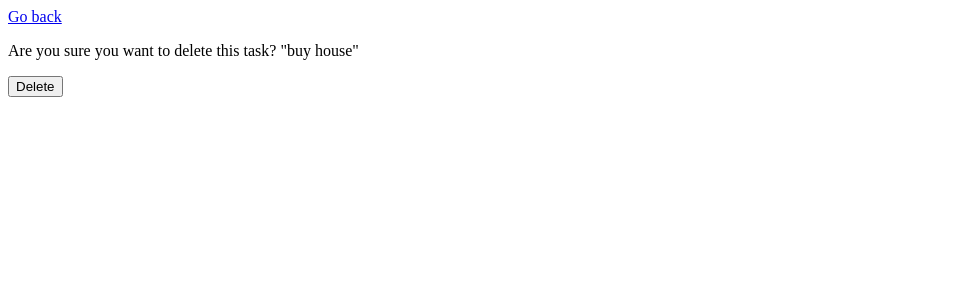
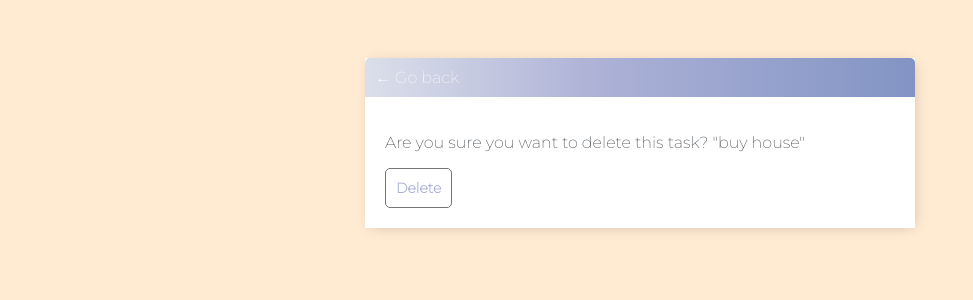
Before and after one commit to kaylasear/CodeFun, a Django app: template todolist_webapp/base/templates/base/task_confirm_delete.html in a window 1280 px wide. Shown: the top 300 px of the page, without its empty margins (0-973 px from the left). Run offline with Django 4.2, Linux system fonts and the light colour scheme; the template is opened without the code that fills it: values that come from a table or form of the project are taken from there, others are empty; data comes from the database, SQL or seed files in the repository; both versions use the stored data as it was after the commit; parts of the project's set-up code (start-up, migrations or seed data) failed here and were passed over.

Commit message:
added styling

```diff
--- /dev/null
+++ b/todolist_webapp/base/templates/base/main.html
@@ -0,0 +1,165 @@
+<!DOCTYPE html>
+<html>
+  <head>
+    <meta charset="utf-8" />
+    <meta http-equiv="X-UA-Compatible" content="IE=edge" />
+    <title>To Do List</title>
+    <meta name="viewport" content="width=device-width, initial-scale=1" />
+
+    <link rel="preconnect" href="https://fonts.googleapis.com" />
+    <link rel="preconnect" href="https://fonts.gstatic.com" crossorigin />
+    <link
+      href="https://fonts.googleapis.com/css2?family=Montserrat:wght@200&family=Nunito:ital,wght@1,200&display=swap"
+      rel="stylesheet"
+    />
+
+    <style>
+      body {
+        background-color: #ffead2;
+        font-family: "Montserrat", sans-serif;
+        padding-top: 50px;
+      }
+
+      h1,
+      h2,
+      h3,
+      h4,
+      h5,
+      h6 {
+        font-family: "Montserrat", sans-serif;
+      }
+
+      a,
+      p {
+        color: #4b5156;
+      }
+
+      .container {
+        max-width: 550px;
+        margin: auto;
+        background-color: #fff;
+        -webkit-box-shadow: 2px 2px 13px -4px rgba(0, 0, 0, 0.21);
+        box-shadow: 2px 2px 13px -4px rgba(0, 0, 0, 0.21);
+      }
+
+      .header-bar {
+        display: flex;
+        justify-content: space-between;
+        color: #fff;
+        padding: 10px;
+        border-radius: 5px 5px 0 0;
+        background: linear-gradient(
+          90deg,
+          #dbdfea 0%,
+          #acb1d6 43%,
+          #8294c4 100%
+        );
+      }
+
+      .header-bar a {
+        color: rgb(247, 247, 247);
+        text-decoration: none;
+      }
+
+      .task-wrapper {
+        display: flex;
+        align-items: center;
+        justify-content: space-between;
+        padding: 20px;
+        background-color: #fff;
+        border-top: 1px solid rgb(226, 226, 226);
+      }
+
+      .task-title {
+        display: flex;
+        padding: 20px;
+      }
+
+      .task-title a {
+        text-decoration: none;
+        color: #4b5156;
+        margin-left: 10px;
+      }
+
+      .task-complete-icon {
+        height: 20px;
+        width: 20px;
+        background-color: rgb(105, 192, 105);
+        border-radius: 50%;
+      }
+
+      .task-incomplete-icon {
+        height: 20px;
+        width: 20px;
+        background-color: rgb(218, 218, 218);
+        border-radius: 50%;
+      }
+
+      .delete-link {
+        text-decoration: none;
+        font-weight: 900;
+        color: #acb1d6;
+        font-size: 22px;
+        line-height: 0;
+        padding: 20px 0px;
+      }
+
+      #search-add-wrapper {
+        display: flex;
+        justify-content: space-between;
+        align-items: center;
+        padding: 10px;
+      }
+
+      #add-link {
+        color: #acb1d6;
+        text-decoration: none;
+        font-size: 42px;
+        text-shadow: 1px 1px #81413b;
+      }
+
+      input[type="text"],
+      input[type="password"],
+      textarea {
+        border: 1px solid #757575;
+        border-radius: 5px;
+        padding: 10px;
+        width: 90%;
+      }
+
+      label {
+        padding-top: 10px !important;
+        display: block;
+      }
+
+      ::placeholder {
+        font-weight: 300;
+        opacity: 0.5;
+      }
+
+      .button {
+        border: 1px solid #757575;
+        background-color: #fff;
+        color: #acb1d6;
+        padding: 10px;
+        font-size: 14px;
+        border-radius: 5px;
+        cursor: pointer;
+        text-decoration: none;
+        font-family: "Montserrat", sans-serif;
+        font-weight: bold;
+      }
+
+      .card-body {
+        padding: 20px;
+      }
+    </style>
+  </head>
+  <body>
+    <div class="container">
+      {% block content %}
+      <!-- all the child classes will go here -->
+      {% endblock content %}
+    </div>
+  </body>
+</html>
--- a/todolist_webapp/base/templates/base/task_confirm_delete.html
+++ b/todolist_webapp/base/templates/base/task_confirm_delete.html
@@ -1,6 +1,15 @@
-<a href="{% url 'tasks' %}">Go back</a>
-<form method="POST">
-  {% csrf_token %}
-  <p>Are you sure you want to delete this task? "{{task}}"</p>
-  <input type="submit" value="Delete" />
-</form>
+{% extends 'base/main.html' %} {% block content %}
+
+<div class="header-bar">
+  <a href="{% url 'tasks' %}">&#8592; Go back</a>
+</div>
+
+<div class="card-body">
+  <form method="POST">
+    {% csrf_token %}
+    <p>Are you sure you want to delete this task? "{{task}}"</p>
+    <input class="button" type="submit" value="Delete" />
+  </form>
+</div>
+
+{% endblock content %}
--- a/todolist_webapp/base/views.py
+++ b/todolist_webapp/base/views.py
@@ -55,14 +55,14 @@ class TaskList(LoginRequiredMixin, ListView):
     context_object_name = 'tasks'
 
     # ensure that a user can only get their own data/tasks
-    def get_context_data(self, **kwargs: Any):
+    def get_context_data(self, **kwargs):
         context = super().get_context_data(**kwargs)
 
         # pull the tasks for that specific user
         context['tasks'] = context['tasks'].filter(user=self.request.user)
 
         # what is the count of uncomplete items
-        context['count'] = context['tasks'].filter(complete=False)
+        context['count'] = context['tasks'].filter(complete=False).count()
 
         # fetch the value of the search bar
         search_input = self.request.GET.get('search-area') or ''
```
Also changed, not shown: todolist_webapp/base/templates/base/login.html (+14 -6 lines), todolist_webapp/base/templates/base/register.html (+27 -6 lines), todolist_webapp/base/templates/base/task_form.html (+13 -6 lines), todolist_webapp/base/templates/base/task_list.html (+50 -28 lines), todolist_webapp/db.sqlite3.
